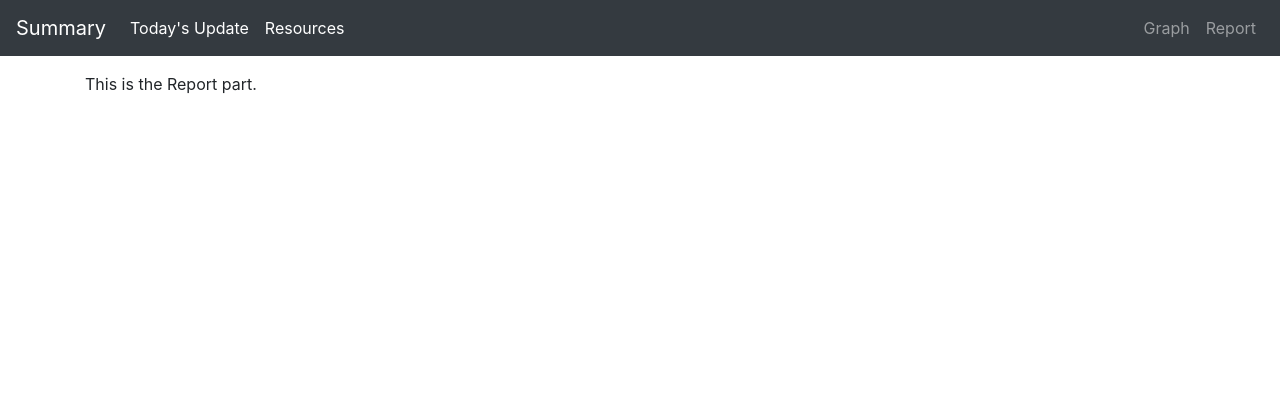
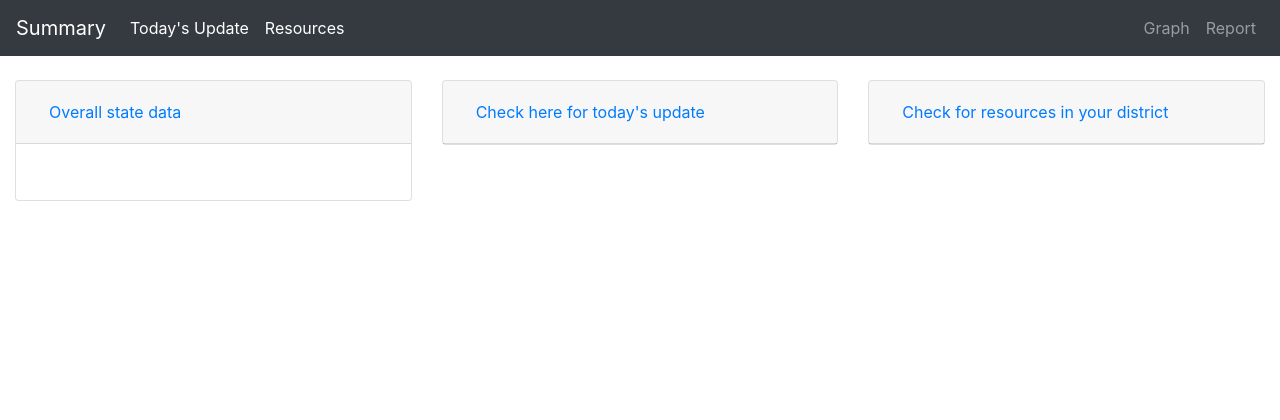
Before and after one commit to Swaraj-Deep/covid-19-tracker, a Flask app: page /report in a window 1280 px wide. Shown: the top 420 px of the page. Run offline with Flask 2, Linux system fonts and the light colour scheme; some libraries are stand-ins or nearby versions.

Commit message:
Initial Commit

```diff
--- a/main.py
+++ b/main.py
@@ -104,8 +104,6 @@ def det_state_data_for_report() -> 'json':
             'data_state': state_delta(state_name),
             'data_resource': resource_state(state_name)
         }
-        # print(state_delta(state_name))
-        # print(resource_state(state_name))
     except Exception as e:
         print(e)
     return make_response(jsonify(response), 200)
--- a/static/js/report.js
+++ b/static/js/report.js
@@ -27,16 +27,16 @@ $(document).ready(function () {
                 return false;
             } else if (response.status === 200) {
                 response.json().then(function (data) {
-                    // state_report = data['data_state']
-                    // delta_data = state_report[0]['delta_data']
-                    // state_data = state_report[0]['state_data']
-                    // console.log(state_data);
-                    // for (i in delta_data['delta']) {
-                    //     console.log(delta_data['delta'][i]);
-                    // }
+                    state_report = data['data_state']
+                    delta_data = state_report[0]['delta_data']
+                    state_data = state_report[0]['state_data']
+                    console.log(state_data);
+                    for (i in delta_data['delta']) {
+                        console.log(delta_data['delta'][i]);
+                    }
                     resource_report = data['data_resource']
                     for (i in resource_report) {
-                        console.log (resource_report[i]);
+                        console.log(resource_report[i]);
                     }
                 });
             } else {
@@ -46,6 +46,6 @@ $(document).ready(function () {
         });
         // localStorage.removeItem("state_name");
     } else {
-        alert("Hello");
+        // alert("Hello");
     }
 });
--- a/templates/report.html
+++ b/templates/report.html
@@ -1,15 +1,104 @@
 {% extends 'index.html' %}
 
 {% block body %}
-    <div id="alert-wrapper">
+<div id="alert-wrapper">
 
+</div>
+
+<div class="container-fluid">
+    <div id="accordion px-8">
+        <div class="row">
+            <div class="col-sm py-2">
+                <div class="card">
+                    <div class="card-header" id="headingOne">
+                        <h5 class="mb-0">
+                            <button class="btn btn-link" data-toggle="collapse" data-target="#collapseOne"
+                                aria-expanded="true" aria-controls="collapseOne">
+                                Overall state data
+                            </button>
+                        </h5>
+                    </div>
+
+                    <div id="collapseOne" class="collapse show" aria-labelledby="headingOne" data-parent="#accordion">
+                        <div class="card-body">
+                            <p class="text-center">
+
+                            </p>
+                        </div>
+                    </div>
+                </div>
+            </div>
+            <div class="col-sm py-2">
+                <div class="card">
+                    <div class="card-header" id="headingTwo">
+                        <h5 class="mb-0">
+                            <button class="btn btn-link collapsed" data-toggle="collapse" data-target="#collapseTwo"
+                                aria-expanded="false" aria-controls="collapseTwo">
+                                Check here for today's update
+                            </button>
+                        </h5>
+                    </div>
+                    <div id="collapseTwo" class="collapse" aria-labelledby="headingTwo" data-parent="#accordion">
+                        <div class="card-body">
+                            <table class="table table-hover table-dark table-responsive-md">
+                                <thead>
+                                    <tr>
+                                        <th scope="col">#</th>
+                                        <th scope="col">First</th>
+                                        <th scope="col">Last</th>
+                                        <th scope="col">Handle</th>
+                                    </tr>
+                                </thead>
+                                <tbody>
+                                    <tr>
+                                        <th scope="row">1</th>
+                                        <td>Mark</td>
+                                        <td>Otto</td>
+                                        <td>@mdo</td>
+                                    </tr>
+                                </tbody>
+                            </table>
+                        </div>
+                    </div>
+                </div>
+            </div>
+            <div class="col-sm py-2">
+                <div class="card">
+                    <div class="card-header" id="headingThree">
+                        <h5 class="mb-0">
+                            <button class="btn btn-link collapsed" data-toggle="collapse" data-target="#collapseThree"
+                                aria-expanded="false" aria-controls="collapseThree">
+                                Check for resources in your district
+                            </button>
+                        </h5>
+                    </div>
+                    <div id="collapseThree" class="collapse" aria-labelledby="headingThree" data-parent="#accordion">
+                        <div class="card-body">
+                            <table class="table table-hover table-dark table-responsive-md">
+                                <thead>
+                                    <tr>
+                                        <th scope="col">#</th>
+                                        <th scope="col">First</th>
+                                        <th scope="col">Last</th>
+                                        <th scope="col">Handle</th>
+                                    </tr>
+                                </thead>
+                                <tbody>
+                                    <tr>
+                                        <th scope="row">1</th>
+                                        <td>Mark</td>
+                                        <td>Otto</td>
+                                        <td>@mdo</td>
+                                    </tr>
+                                </tbody>
+                            </table>
+                        </div>
+                    </div>
+                </div>
+            </div>
+        </div>
     </div>
-    <div class="containter">
-        <p class="container">
-            This is the Report part.
-        </p>
-    </div>
-
+</div>
 {% endblock %}
 
 {% block jquery %}
```
